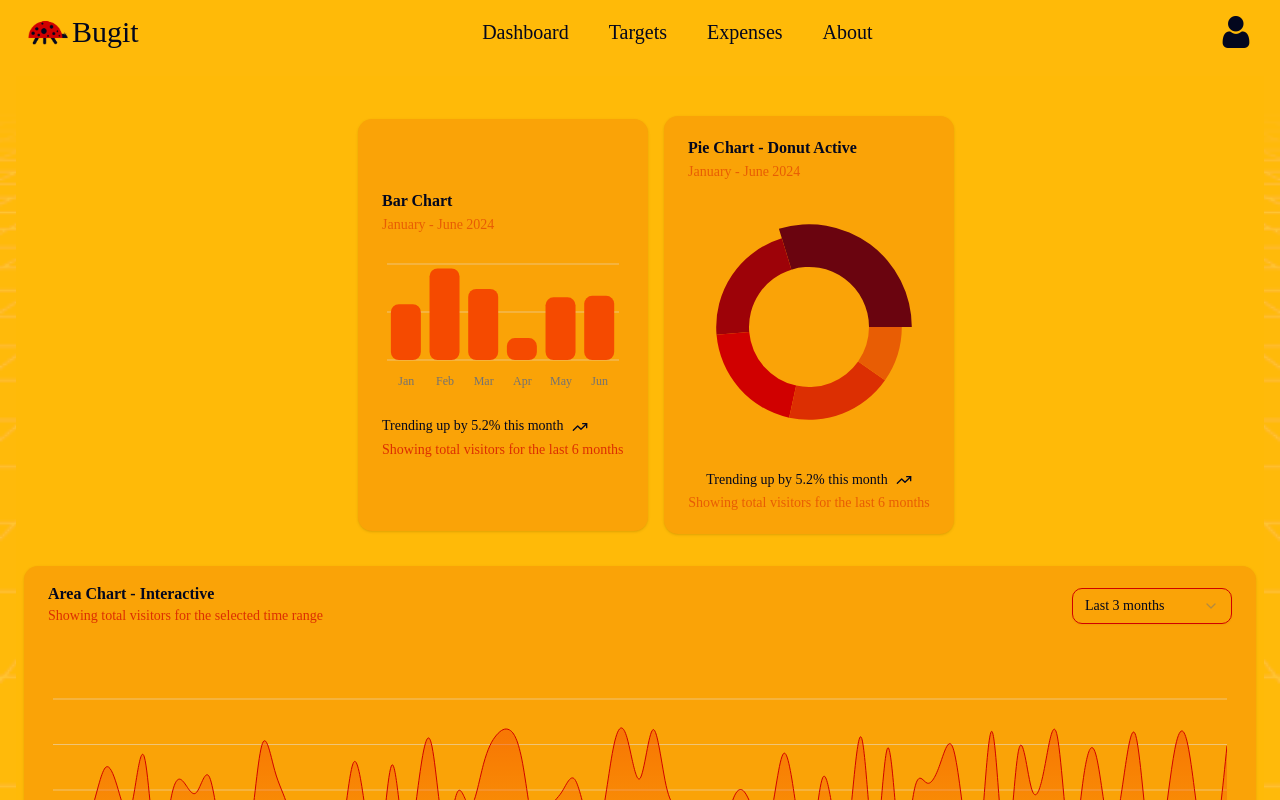
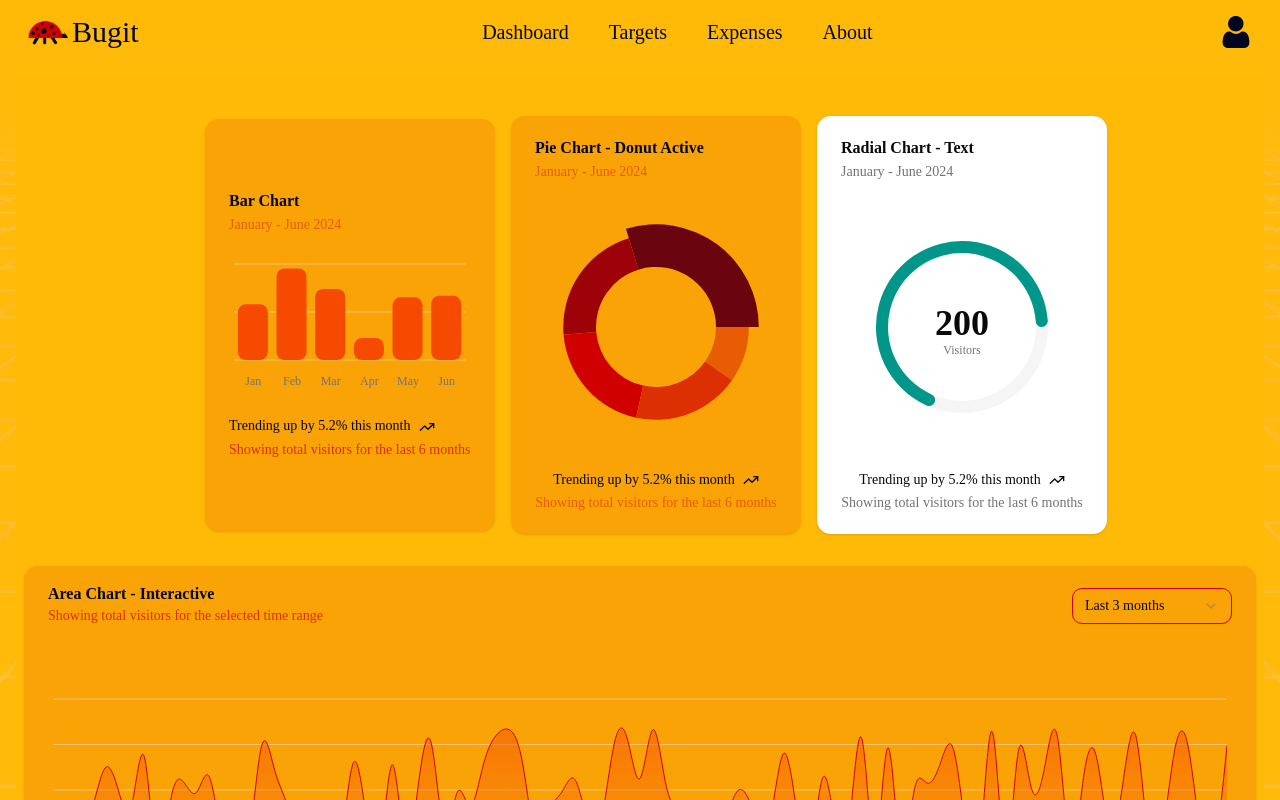
Before and after one commit to Shuvamdt/Buget, a React (Vite) app in the folder Client/: page /dashboard in a window 1280 px wide. Built offline with nearby package versions, Linux system fonts and the light colour scheme; a web font is replaced by a local one.

Commit message:
Dashboard update

```diff
--- /dev/null
+++ b/Client/src/Components/RadialChart.jsx
@@ -0,0 +1,110 @@
+"use client";
+
+import { TrendingUp } from "lucide-react";
+import {
+  Label,
+  PolarGrid,
+  PolarRadiusAxis,
+  RadialBar,
+  RadialBarChart,
+} from "recharts";
+
+import {
+  Card,
+  CardContent,
+  CardDescription,
+  CardFooter,
+  CardHeader,
+  CardTitle,
+} from "@/components/ui/card";
+import { ChartContainer } from "@/components/ui/chart";
+
+export const description = "A radial chart with text";
+
+const chartData = [
+  { browser: "safari", visitors: 200, fill: "var(--color-safari)" },
+];
+
+const chartConfig = {
+  visitors: {
+    label: "Visitors",
+  },
+  safari: {
+    label: "Safari",
+    color: "var(--chart-2)",
+  },
+};
+
+export function ChartRadialText() {
+  return (
+    <Card className="flex flex-col">
+      <CardHeader className="items-center pb-0">
+        <CardTitle>Radial Chart - Text</CardTitle>
+        <CardDescription>January - June 2024</CardDescription>
+      </CardHeader>
+      <CardContent className="flex-1 pb-0">
+        <ChartContainer
+          config={chartConfig}
+          className="mx-auto aspect-square max-h-[250px]"
+        >
+          <RadialBarChart
+            data={chartData}
+            startAngle={0}
+            endAngle={250}
+            innerRadius={80}
+            outerRadius={110}
+          >
+            <PolarGrid
+              gridType="circle"
+              radialLines={false}
+              stroke="none"
+              className="first:fill-muted last:fill-background"
+              polarRadius={[86, 74]}
+            />
+            <RadialBar dataKey="visitors" background cornerRadius={10} />
+            <PolarRadiusAxis tick={false} tickLine={false} axisLine={false}>
+              <Label
+                content={({ viewBox }) => {
+                  if (viewBox && "cx" in viewBox && "cy" in viewBox) {
+                    return (
+                      <text
+                        x={viewBox.cx}
+                        y={viewBox.cy}
+                        textAnchor="middle"
+                        dominantBaseline="middle"
+                      >
+                        <tspan
+                          x={viewBox.cx}
+                          y={viewBox.cy}
+                          className="fill-foreground text-4xl font-bold"
+                        >
+                          {chartData[0].visitors.toLocaleString()}
+                        </tspan>
+                        <tspan
+                          x={viewBox.cx}
+                          y={(viewBox.cy || 0) + 24}
+                          className="fill-muted-foreground"
+                        >
+                          Visitors
+                        </tspan>
+                      </text>
+                    );
+                  }
+                  return null;
+                }}
+              />
+            </PolarRadiusAxis>
+          </RadialBarChart>
+        </ChartContainer>
+      </CardContent>
+      <CardFooter className="flex-col gap-2 text-sm">
+        <div className="flex items-center gap-2 leading-none font-medium">
+          Trending up by 5.2% this month <TrendingUp className="h-4 w-4" />
+        </div>
+        <div className="text-muted-foreground leading-none">
+          Showing total visitors for the last 6 months
+        </div>
+      </CardFooter>
+    </Card>
+  );
+}
--- a/Client/src/Pages/Dashboard.jsx
+++ b/Client/src/Pages/Dashboard.jsx
@@ -2,6 +2,7 @@ import React from "react";
 import { ChartAreaInteractive } from "../Components/AreaChart";
 import { ChartBarDefault } from "../Components/BarChart";
 import { ChartPieDonutActive } from "../Components/PieChart";
+import { ChartRadialText } from "../Components/RadialChart";
 
 const Dashboard = () => {
   return (
@@ -9,6 +10,7 @@ const Dashboard = () => {
       <div className="flex w-full justify-center items-center p-4 m-4 gap-4">
         <ChartBarDefault />
         <ChartPieDonutActive />
+        <ChartRadialText />
       </div>
       <ChartAreaInteractive />
     </div>
```
